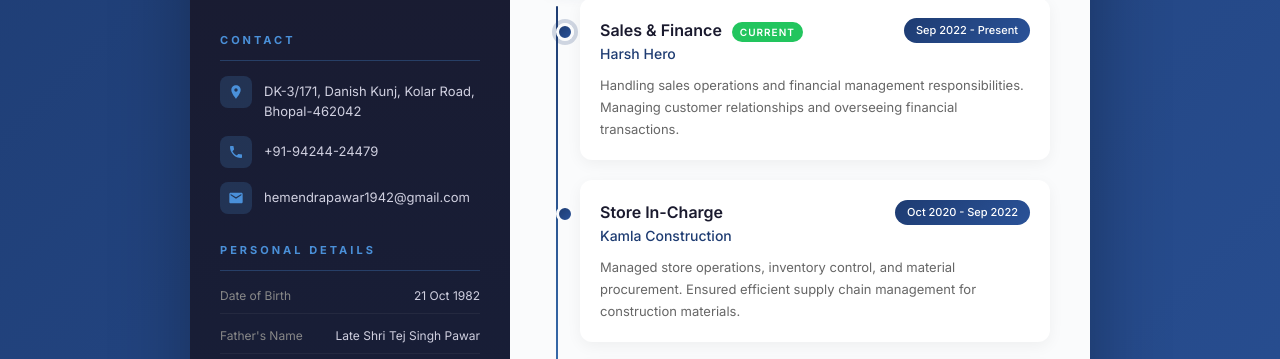
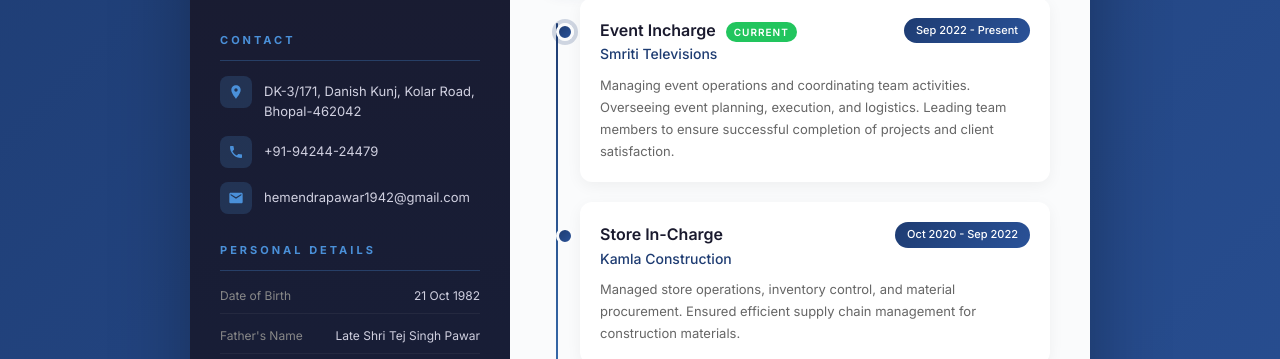
Before and after one commit to nkhandwe/Resume-Hemendra-Singh-Pawar, a plain HTML site: page index.html in a window 1280 px wide. Shown: the part 363-722 px from the top of the page. Drawn offline with Linux system fonts and the light colour scheme.

Commit message:
docs: Update resume experience and styling, and remove old PDF.

```diff
--- a/index.html
+++ b/index.html
@@ -246,8 +246,8 @@
             content: '';
             position: absolute;
             left: 6px;
-            top: 8px;
-            bottom: 8px;
+            top: 25px;
+            height: calc(100% - 50px);
             width: 2px;
             background: linear-gradient(180deg, #1e3c72, #4a90d9);
             border-radius: 1px;
@@ -516,13 +516,13 @@
                     <div class="timeline-item current">
                         <div class="timeline-header">
                             <div>
-                                <h3 class="timeline-title">Sales & Finance<span class="current-badge">Current</span></h3>
-                                <p class="timeline-company">Harsh Hero</p>
+                                <h3 class="timeline-title">Event Incharge<span class="current-badge">Current</span></h3>
+                                <p class="timeline-company">Smriti Televisions</p>
                             </div>
                             <span class="timeline-date">Sep 2022 - Present</span>
                         </div>
                         <div class="timeline-description">
-                            Handling sales operations and financial management responsibilities. Managing customer relationships and overseeing financial transactions.
+                            Managing event operations and coordinating team activities. Overseeing event planning, execution, and logistics. Leading team members to ensure successful completion of projects and client satisfaction.
                         </div>
                     </div>
                     <div class="timeline-item">
```
Also changed, not shown: 1 other file.
